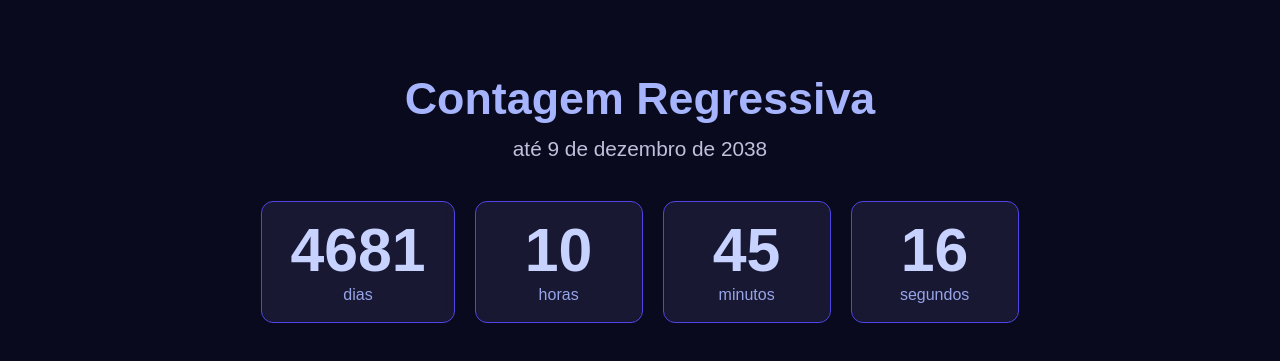
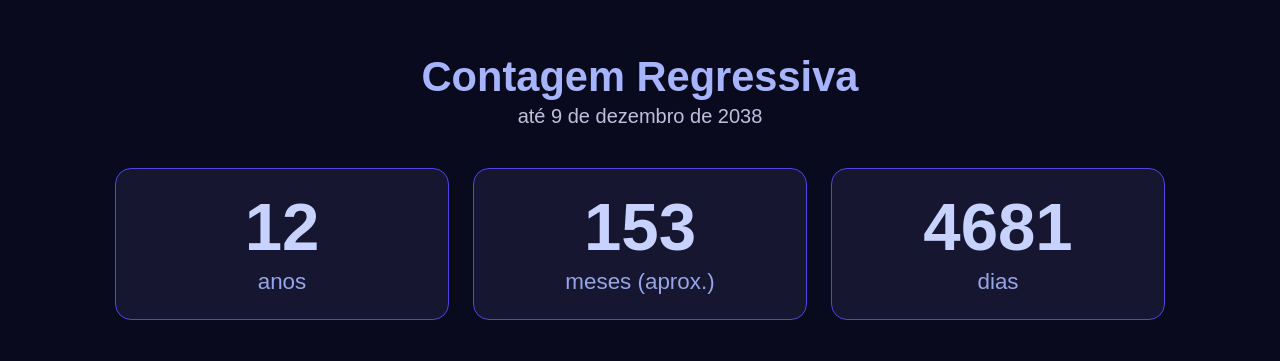
Before and after one commit to OboPT/2038watch, a plain HTML site: page index.html in a window 1280 px wide. Shown: the part 217-578 px from the top of the page. Drawn offline with Linux system fonts and the light colour scheme.

Commit message:
Refactor countdown layout and update styles - 3 relogios adicionados

```diff
--- a/index.html
+++ b/index.html
@@ -15,58 +15,65 @@
       flex-direction: column;
       align-items: center;
       justify-content: center;
+      padding: 20px;
+      box-sizing: border-box;
     }
 
     h1 {
-      font-size: 2.8rem;
-      margin-bottom: 0.8rem;
+      font-size: 2.6rem;
+      margin: 0.4rem 0 0.3rem;
       color: #a5b4fc;
     }
 
     .subtitle {
-      font-size: 1.3rem;
+      font-size: 1.25rem;
       margin-bottom: 2.5rem;
       opacity: 0.85;
     }
 
-    .countdown {
+    .clocks {
       display: flex;
-      gap: 20px;
-      font-size: 1.4rem;
+      flex-wrap: wrap;
+      gap: 24px;
+      justify-content: center;
+      max-width: 1100px;
     }
 
-    .box {
-      background: rgba(30, 30, 60, 0.7);
+    .clock {
+      background: rgba(30, 30, 60, 0.65);
       border: 1px solid #4f46e5;
-      border-radius: 12px;
-      padding: 18px 28px;
-      min-width: 110px;
+      border-radius: 16px;
+      padding: 24px 36px;
+      min-width: 260px;
       text-align: center;
-      backdrop-filter: blur(4px);
+      backdrop-filter: blur(5px);
     }
 
-    .number {
-      font-size: 3.8rem;
+    .value {
+      font-size: 4.2rem;
       font-weight: bold;
       color: #c7d2fe;
       line-height: 1;
-      margin-bottom: 6px;
+      margin-bottom: 8px;
     }
 
-    .label {
-      font-size: 1rem;
+    .unit {
+      font-size: 1.4rem;
       color: #a5b4fc;
       opacity: 0.9;
     }
 
-    @media (max-width: 500px) {
-      .countdown {
+    @media (max-width: 700px) {
+      .clocks {
         flex-direction: column;
-        gap: 16px;
+        gap: 20px;
       }
-      .box {
-        min-width: 160px;
-        padding: 20px;
+      .clock {
+        min-width: 220px;
+        padding: 20px 30px;
+      }
+      .value {
+        font-size: 3.6rem;
       }
       h1 {
         font-size: 2.2rem;
@@ -79,59 +86,55 @@
   <h1>Contagem Regressiva</h1>
   <div class="subtitle">até 9 de dezembro de 2038</div>
 
-  <div class="countdown">
-    <div class="box">
-      <div class="number" id="days">0</div>
-      <div class="label">dias</div>
+  <div class="clocks">
+
+    <div class="clock">
+      <div class="value" id="years">0</div>
+      <div class="unit">anos</div>
     </div>
 
-    <div class="box">
-      <div class="number" id="hours">00</div>
-      <div class="label">horas</div>
+    <div class="clock">
+      <div class="value" id="months">0</div>
+      <div class="unit">meses (aprox.)</div>
     </div>
 
-    <div class="box">
-      <div class="number" id="minutes">00</div>
-      <div class="label">minutos</div>
+    <div class="clock">
+      <div class="value" id="days">0</div>
+      <div class="unit">dias</div>
     </div>
 
-    <div class="box">
-      <div class="number" id="seconds">00</div>
-      <div class="label">segundos</div>
-    </div>
   </div>
 
   <script>
-    // Data alvo: 9 de dezembro de 2038 às 00:00 (podes ajustar a hora se quiseres)
+    // Data alvo: 9 de dezembro de 2038 às 00:00
     const targetDate = new Date("2038-12-09T00:00:00").getTime();
 
     function updateCountdown() {
       const now = new Date().getTime();
       const distance = targetDate - now;
 
-      // Se já passou a data
       if (distance < 0) {
-        document.getElementById("days").textContent = "0";
-        document.getElementById("hours").textContent = "00";
-        document.getElementById("minutes").textContent = "00";
-        document.getElementById("seconds").textContent = "00";
+        document.getElementById("years").textContent  = "0";
+        document.getElementById("months").textContent = "0";
+        document.getElementById("days").textContent   = "0";
         return;
       }
 
-      const days    = Math.floor(distance / (1000 * 60 * 60 * 24));
-      const hours   = Math.floor((distance % (1000 * 60 * 60 * 24)) / (1000 * 60 * 60));
-      const minutes = Math.floor((distance % (1000 * 60 * 60)) / (1000 * 60));
-      const seconds = Math.floor((distance % (1000 * 60)) / 1000);
+      // Dias totais exatos
+      const totalDays = Math.floor(distance / (1000 * 60 * 60 * 24));
 
-      document.getElementById("days").textContent    = days;
-      document.getElementById("hours").textContent   = String(hours).padStart(2, "0");
-      document.getElementById("minutes").textContent = String(minutes).padStart(2, "0");
-      document.getElementById("seconds").textContent = String(seconds).padStart(2, "0");
+      // Aproximações simples (muito usadas em contagens regressivas grandes)
+      const yearsApprox  = Math.floor(totalDays / 365.25);           // 365.25 → considera ano bissexto médio
+      const monthsApprox = Math.floor(totalDays / 30.437);           // média de dias por mês no calendário gregoriano
+
+      document.getElementById("years").textContent  = yearsApprox;
+      document.getElementById("months").textContent = monthsApprox;
+      document.getElementById("days").textContent   = totalDays;
     }
 
-    // Atualiza imediatamente e depois a cada segundo
+    // Inicia imediatamente e atualiza a cada 5 segundos (não precisa ser a cada segundo para estas unidades)
     updateCountdown();
-    setInterval(updateCountdown, 1000);
+    setInterval(updateCountdown, 5000);
   </script>
 
 </body>
```
